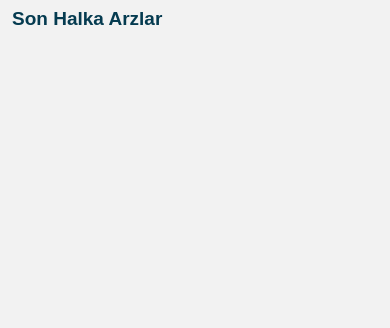
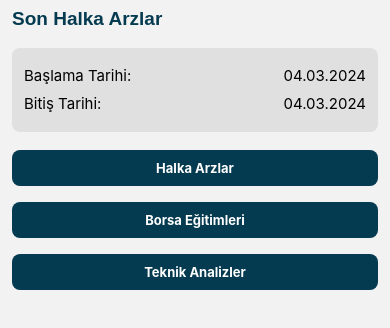
Before and after one commit to inceselim/halkaarzincesoy, a React Native app: screen /Home in a window 390 px wide. Shown: the top 328 px of the page. Built offline with nearby package versions, Linux system fonts and the light colour scheme.

Commit message:
18.03.24-ButtonPrimary ButtonSecondary

```diff
--- /dev/null
+++ b/src/components/ButtonPrimary/ButtonPrimary.tsx
@@ -0,0 +1,25 @@
+import React from 'react';
+import { View, Text, TouchableOpacity } from 'react-native';
+import { colors } from '../../styles/colors';
+
+export const ButtonPrimary: any = ({ onPress, text, disabled = false }: any) => {
+  return (
+    <TouchableOpacity onPress={onPress}
+      disabled={disabled}
+      style={{
+        backgroundColor: colors.primaryColor,
+        marginVertical: 8,
+        borderRadius: 8,
+        opacity: disabled ? 0.61 : 1
+      }}>
+      <Text style={{
+        fontSize: 13,
+        color: colors.white,
+        fontWeight: "bold",
+        textAlign: "center",
+        paddingVertical: 10,
+        paddingHorizontal: 12,
+      }}>{text}</Text>
+    </TouchableOpacity>
+  );
+}
--- /dev/null
+++ b/src/components/CardView/CardView.tsx
@@ -0,0 +1,17 @@
+import React from 'react';
+import { View, Text } from 'react-native';
+import { colors } from '../../styles/colors';
+
+export const CardView: any = ({ children }: any) => {
+    return (
+        <View style={{
+            marginVertical: 10,
+            backgroundColor: colors.light,
+            paddingVertical: 14,
+            paddingHorizontal: 12,
+            borderRadius: 8,
+        }}>
+            {children}
+        </View>
+    );
+}
--- a/src/screens/home/HomeScreen.tsx
+++ b/src/screens/home/HomeScreen.tsx
@@ -1,6 +1,8 @@
 import React from 'react';
 import { View, Text, SafeAreaView } from 'react-native';
 import { styles } from '../../styles/styles';
+import { CardView } from '../../components/CardView/CardView';
+import { ButtonPrimary } from '../../components/ButtonPrimary/ButtonPrimary';
 // ...
 
 export default function HomeScreen() {
@@ -19,6 +21,19 @@ export default function HomeScreen() {
         <SafeAreaView style={styles.container}>
             <View style={styles.content}>
                 <Text style={styles.textTitle}>Son Halka Arzlar</Text>
+                <CardView>
+                    <View style={styles.viewRowsSpaceBetween}>
+                        <Text style={styles.textBig}>Başlama Tarihi:</Text>
+                        <Text style={styles.textBig}>04.03.2024</Text>
+                    </View>
+                    <View style={styles.viewRowsSpaceBetween}>
+                        <Text style={styles.textBig}>Bitiş Tarihi:</Text>
+                        <Text style={styles.textBig}>04.03.2024</Text>
+                    </View>
+                </CardView>
+                <ButtonPrimary text="Halka Arzlar" />
+                <ButtonPrimary text="Borsa Eğitimleri" />
+                <ButtonPrimary text="Teknik Analizler" />
             </View>
         </SafeAreaView>
     );
--- a/src/styles/colors.tsx
+++ b/src/styles/colors.tsx
@@ -3,7 +3,7 @@ export const colors = {
     white: "#fff",
     black: "#000",
     dark: "#222",
-    light: "#eee",
+    light: "#e0e0e0",
     gray: "#888",
     redDark: "#400",
     redLight: "#800",
--- a/src/styles/styles.tsx
+++ b/src/styles/styles.tsx
@@ -27,6 +27,7 @@ export const styles = StyleSheet.create({
     },
     textBig: {
         fontSize: fontSize.l,
+        lineHeight: 28,
     },
     textNormal: {
         fontSize: fontSize.m,
```
Also changed, not shown: src/components/ButtonSecondary/ButtonSecondary.tsx (added, +25 -0 lines).
